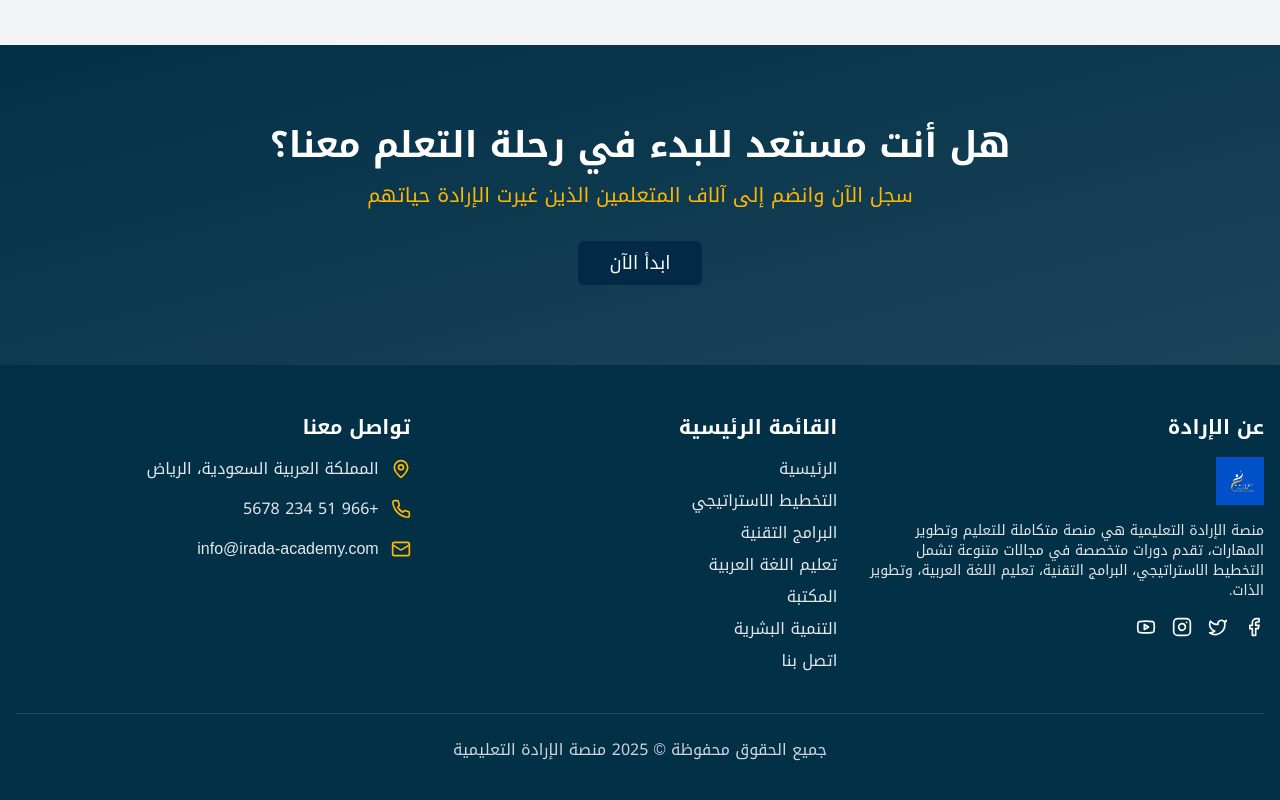
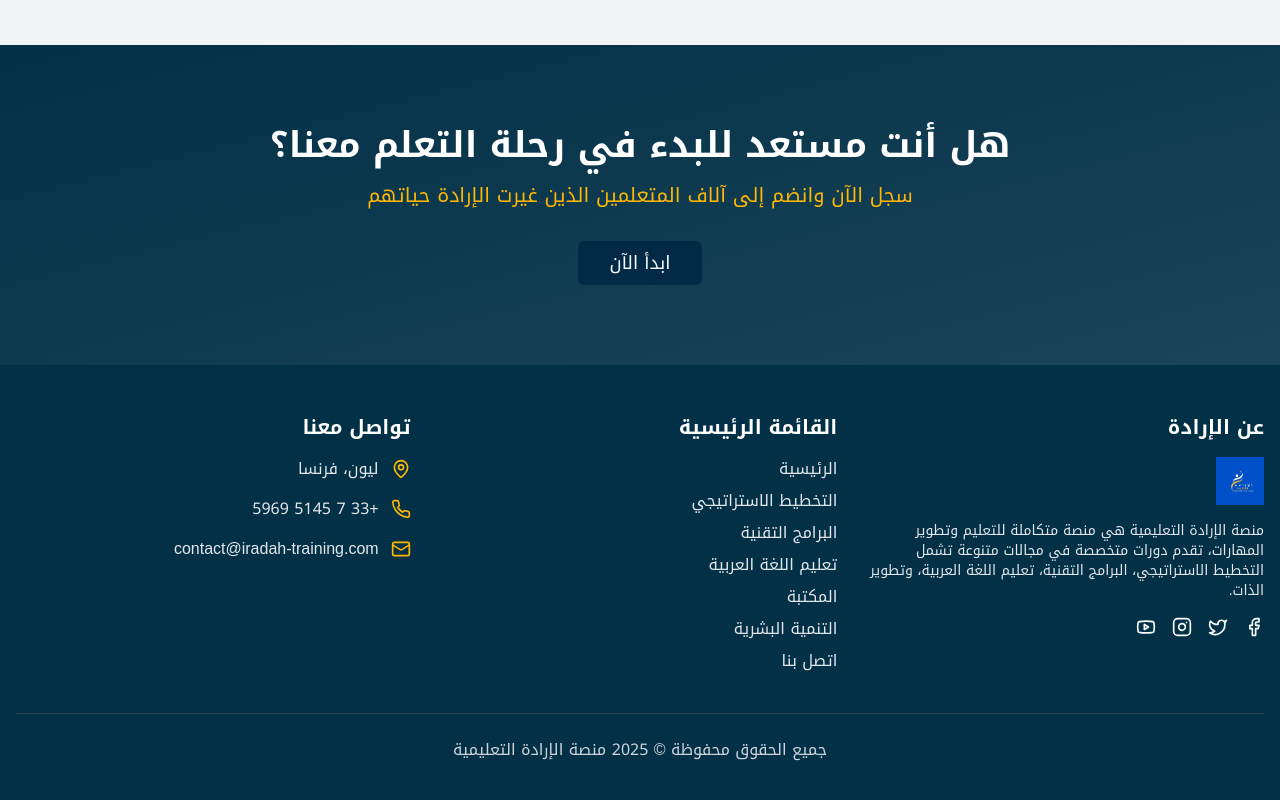
Before and after one commit to Dhaou1968/iradah-academy-global, a React (Vite) app: page / in a window 1280 px wide. Shown: the part 3421-4221 px from the top of the page. Built offline with nearby package versions, Linux system fonts and the light colour scheme.

Commit message:
Fix contact info
Update contact information to Lyon, France.

```diff
--- a/src/components/Footer.tsx
+++ b/src/components/Footer.tsx
@@ -1,4 +1,3 @@
-
 import { Link } from "react-router-dom";
 import { Facebook, Twitter, Instagram, Youtube, Mail, Phone, MapPin } from "lucide-react";
 import { Language } from "./LanguageSwitcher";
@@ -16,7 +15,7 @@ export default function Footer({ currentLanguage }: FooterProps) {
       aboutText: "منصة الإرادة التعليمية هي منصة متكاملة للتعليم وتطوير المهارات، تقدم دورات متخصصة في مجالات متنوعة تشمل التخطيط الاستراتيجي، البرامج التقنية، تعليم اللغة العربية، وتطوير الذات.",
       menu: "القائمة الرئيسية",
       contact: "تواصل معنا",
-      address: "المملكة العربية السعودية، الرياض",
+      address: "ليون، فرنسا",
       rights: "جميع الحقوق محفوظة © 2025 منصة الإرادة التعليمية"
     },
     en: {
@@ -24,7 +23,7 @@ export default function Footer({ currentLanguage }: FooterProps) {
       aboutText: "Irada Educational Platform is a comprehensive platform for education and skills development, offering specialized courses in various fields including strategic planning, technical programs, Arabic language teaching, and personal development.",
       menu: "Main Menu",
       contact: "Contact Us",
-      address: "Riyadh, Saudi Arabia",
+      address: "Lyon, France",
       rights: "All Rights Reserved © 2025 Irada Educational Platform"
     },
     fr: {
@@ -32,7 +31,7 @@ export default function Footer({ currentLanguage }: FooterProps) {
       aboutText: "La Plateforme Éducative Irada est une plateforme complète pour l'éducation et le développement des compétences, offrant des cours spécialisés dans divers domaines, notamment la planification stratégique, les programmes techniques, l'enseignement de la langue arabe et le développement personnel.",
       menu: "Menu Principal",
       contact: "Contactez-nous",
-      address: "Riyad, Arabie Saoudite",
+      address: "Lyon, France",
       rights: "Tous Droits Réservés © 2025 Plateforme Éducative Irada"
     },
     es: {
@@ -40,7 +39,7 @@ export default function Footer({ currentLanguage }: FooterProps) {
       aboutText: "La Plataforma Educativa Irada es una plataforma integral para la educación y el desarrollo de habilidades, que ofrece cursos especializados en diversos campos, incluida la planificación estratégica, programas técnicos, enseñanza del idioma árabe y desarrollo personal.",
       menu: "Menú Principal",
       contact: "Contáctenos",
-      address: "Riad, Arabia Saudita",
+      address: "Lyon, Francia",
       rights: "Todos los Derechos Reservados © 2025 Plataforma Educativa Irada"
     }
   };
@@ -113,11 +112,11 @@ export default function Footer({ currentLanguage }: FooterProps) {
               </div>
               <div className="flex items-center space-x-3 rtl:space-x-reverse">
                 <Phone className="w-5 h-5 text-irada-yellow" />
-                <a href="tel:+966512345678" className="text-gray-200 hover:text-irada-yellow">+966 51 234 5678</a>
+                <a href="tel:+33751455969" className="text-gray-200 hover:text-irada-yellow">+33 7 5145 5969</a>
               </div>
               <div className="flex items-center space-x-3 rtl:space-x-reverse">
                 <Mail className="w-5 h-5 text-irada-yellow" />
-                <a href="mailto:info@irada-academy.com" className="text-gray-200 hover:text-irada-yellow">info@irada-academy.com</a>
+                <a href="mailto:contact@iradah-training.com" className="text-gray-200 hover:text-irada-yellow">contact@iradah-training.com</a>
               </div>
             </div>
           </div>
--- a/src/pages/Contact.tsx
+++ b/src/pages/Contact.tsx
@@ -1,4 +1,3 @@
-
 import { useState } from "react";
 import {
   MapPin,
@@ -32,7 +31,6 @@ export default function Contact({ language }: ContactProps) {
   const { toast } = useToast();
   const dir = language.dir;
 
-  // Texts based on language
   const content = {
     ar: {
       pageTitle: "اتصل بنا",
@@ -40,7 +38,7 @@ export default function Contact({ language }: ContactProps) {
       contactInfo: "معلومات الاتصال",
       contactInfoDesc: "يمكنك التواصل معنا من خلال القنوات التالية",
       address: "العنوان",
-      addressValue: "الرياض، المملكة العربية السعودية",
+      addressValue: "ليون، فرنسا",
       phone: "الهاتف",
       email: "البريد الإلكتروني",
       socialMedia: "وسائل التواصل الاجتماعي",
@@ -65,7 +63,7 @@ export default function Contact({ language }: ContactProps) {
       contactInfo: "Contact Information",
       contactInfoDesc: "You can reach us through the following channels",
       address: "Address",
-      addressValue: "Riyadh, Saudi Arabia",
+      addressValue: "Lyon, France",
       phone: "Phone",
       email: "Email",
       socialMedia: "Social Media",
@@ -90,7 +88,7 @@ export default function Contact({ language }: ContactProps) {
       contactInfo: "Informations de Contact",
       contactInfoDesc: "Vous pouvez nous joindre par les canaux suivants",
       address: "Adresse",
-      addressValue: "Riyad, Arabie Saoudite",
+      addressValue: "Lyon, France",
       phone: "Téléphone",
       email: "Email",
       socialMedia: "Réseaux Sociaux",
@@ -115,7 +113,7 @@ export default function Contact({ language }: ContactProps) {
       contactInfo: "Información de Contacto",
       contactInfoDesc: "Puede comunicarse con nosotros a través de los siguientes canales",
       address: "Dirección",
-      addressValue: "Riad, Arabia Saudita",
+      addressValue: "Lyon, Francia",
       phone: "Teléfono",
       email: "Correo Electrónico",
       socialMedia: "Redes Sociales",
@@ -138,7 +136,6 @@ export default function Contact({ language }: ContactProps) {
 
   const text = content[language.code as keyof typeof content];
 
-  // FAQ items
   const faqItems = [
     {
       question: language.code === "ar" ? "كيف يمكنني التسجيل في دورة؟" :
@@ -182,7 +179,6 @@ export default function Contact({ language }: ContactProps) {
     }
   ];
 
-  // Form state
   const [formData, setFormData] = useState({
     name: "",
     email: "",
@@ -197,10 +193,8 @@ export default function Contact({ language }: ContactProps) {
 
   const handleSubmit = (e: React.FormEvent) => {
     e.preventDefault();
-    // Here you would typically send the form data to your backend
     console.log("Form submitted:", formData);
 
-    // Show success message
     toast({
       title: language.code === "ar" ? "تم إرسال الرسالة" :
              language.code === "fr" ? "Message Envoyé" :
@@ -210,7 +204,6 @@ export default function Contact({ language }: ContactProps) {
       duration: 5000
     });
 
-    // Reset form
     setFormData({
       name: "",
       email: "",
@@ -221,7 +214,6 @@ export default function Contact({ language }: ContactProps) {
 
   return (
     <div className={dir}>
-      {/* Hero Section */}
       <section className="relative bg-gradient-to-br from-irada-blue to-irada-blue/90 py-20">
         <div className="absolute inset-0 opacity-10 islamic-pattern"></div>
         <div className="container mx-auto px-4 z-10">
@@ -236,11 +228,9 @@ export default function Contact({ language }: ContactProps) {
         </div>
       </section>
 
-      {/* Contact Info Section */}
       <section className="py-20">
         <div className="container mx-auto px-4">
           <div className="grid grid-cols-1 md:grid-cols-2 gap-12">
-            {/* Contact Form */}
             <div>
               <Card className="h-full">
                 <CardHeader>
@@ -321,7 +311,6 @@ export default function Contact({ language }: ContactProps) {
               </Card>
             </div>
 
-            {/* Contact Information */}
             <div>
               <Card className="h-full">
                 <CardHeader>
@@ -349,7 +338,7 @@ export default function Contact({ language }: ContactProps) {
                     </div>
                     <div>
                       <h3 className="text-lg font-semibold text-irada-blue">{text.phone}</h3>
-                      <p className="text-gray-600">+966 51 234 5678</p>
+                      <p className="text-gray-600">+33 7 5145 5969</p>
                     </div>
                   </div>
 
@@ -359,7 +348,7 @@ export default function Contact({ language }: ContactProps) {
                     </div>
                     <div>
                       <h3 className="text-lg font-semibold text-irada-blue">{text.email}</h3>
-                      <p className="text-gray-600">info@irada-academy.com</p>
+                      <p className="text-gray-600">contact@iradah-training.com</p>
                     </div>
                   </div>
 
@@ -399,7 +388,6 @@ export default function Contact({ language }: ContactProps) {
         </div>
       </section>
 
-      {/* FAQ Section */}
       <section className="py-20 bg-irada-gray">
         <div className="container mx-auto px-4">
           <div className="text-center mb-12">
@@ -424,7 +412,6 @@ export default function Contact({ language }: ContactProps) {
         </div>
       </section>
 
-      {/* Map Section */}
       <section className="h-96 w-full bg-gray-200">
         <iframe
           src="https://www.google.com/maps/embed?pb=!1m18!1m12!1m3!1d232192.67989833672!2d46.717300378912905!3d24.726179926025758!2m3!1f0!2f0!3f0!3m2!1i1024!2i768!4f13.1!3m3!1m2!1s0x3e2f03890d489399%3A0xba974d1c98e79fd5!2sRiyadh%20Saudi%20Arabia!5e0!3m2!1sen!2sus!4v1713361863687!5m2!1sen!2sus"
```
